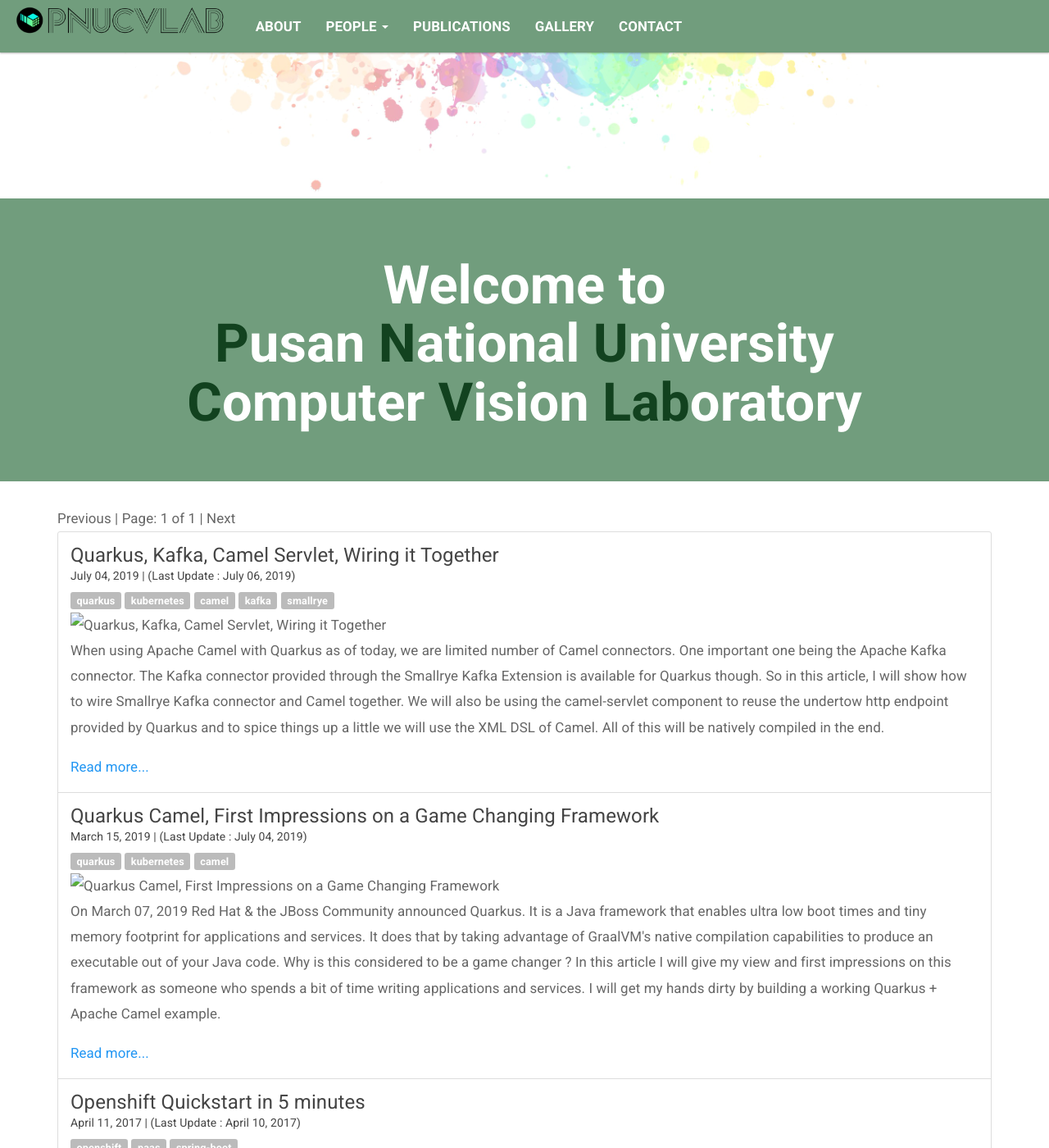
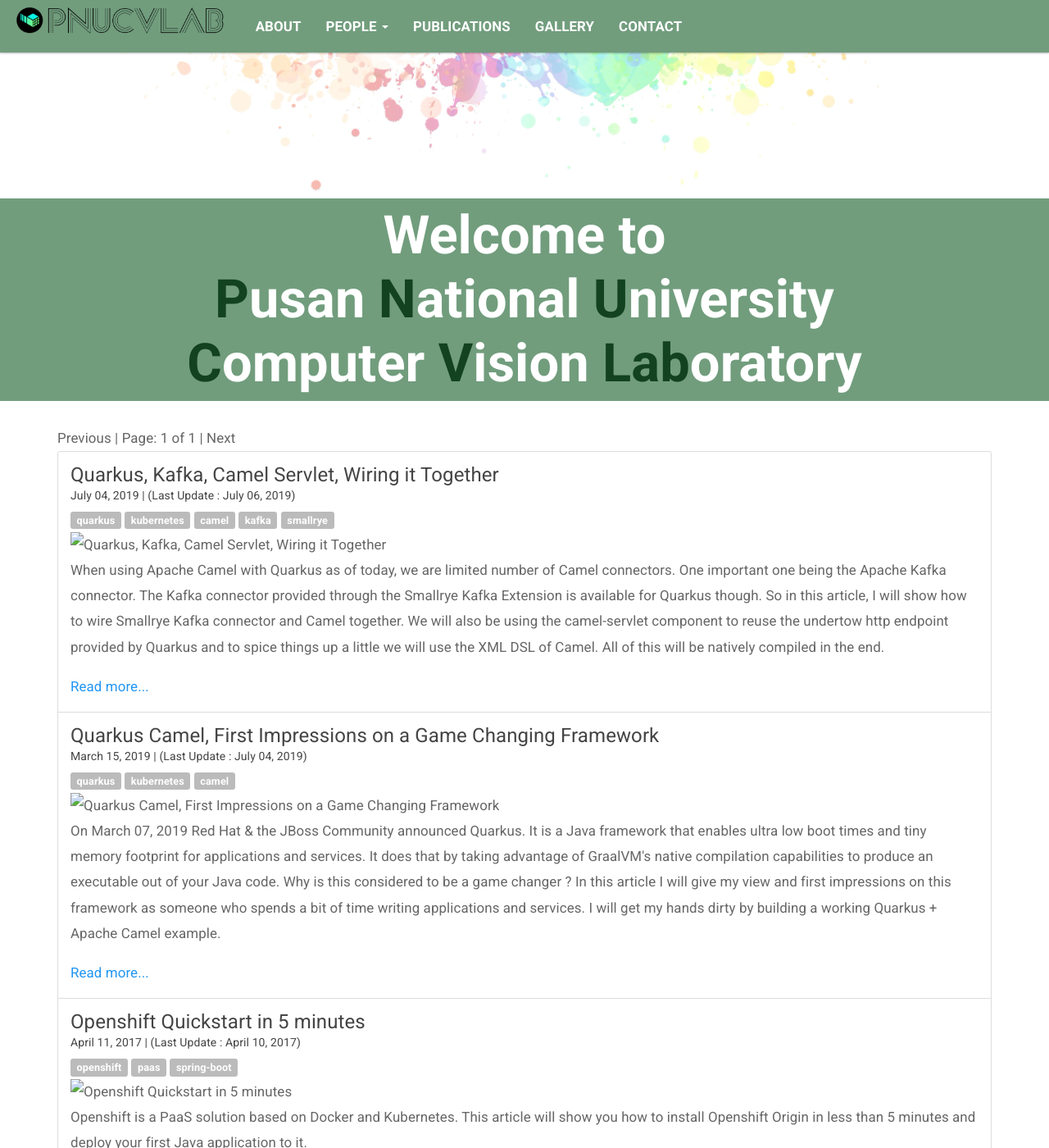
Before and after one commit to pnucvlab/pnucvlab.github.io, a Jekyll site: the page built from index.html, in a window 1280 px wide and 1400 px high, scrolled down 358 px. Shown: the whole window at 82% size. Built offline with Jekyll 4.4.1, drawn with Linux system fonts in a browser that asks for light colours; the list of posts is cut into pages by our own code.

Commit message:
modify jumbotron size

```diff
--- a/assets/css/main.css
+++ b/assets/css/main.css
@@ -35,6 +35,7 @@
 
 .jumbotron {
 	background: #719d7d;
+	padding: 0.5em 1em;
 }
 
 .jumbotron h1 {
@@ -42,6 +43,8 @@
 	font-size: 5em;
 	text-align: center;
 	font-weight: bold;
+	margin: 0;
+	line-height: 1.2;
 }
 
 .jumbotron h1 .highlight {
@@ -55,7 +58,7 @@
 	position: absolute;
 	bottom: 0;
 	width: 100%;
-	height: 8em;
+	height: 10em;
 	background-color: #719d7d;
 	padding: 1.5em 1em;
   }
```
